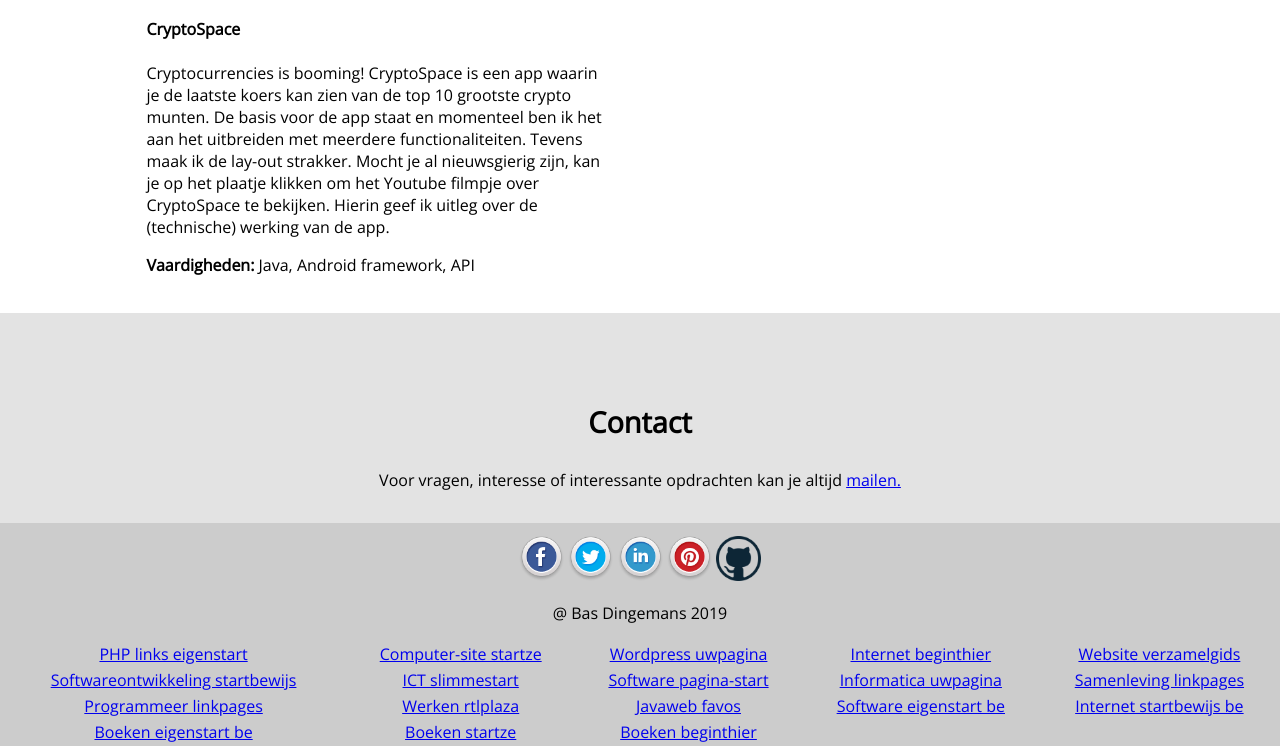
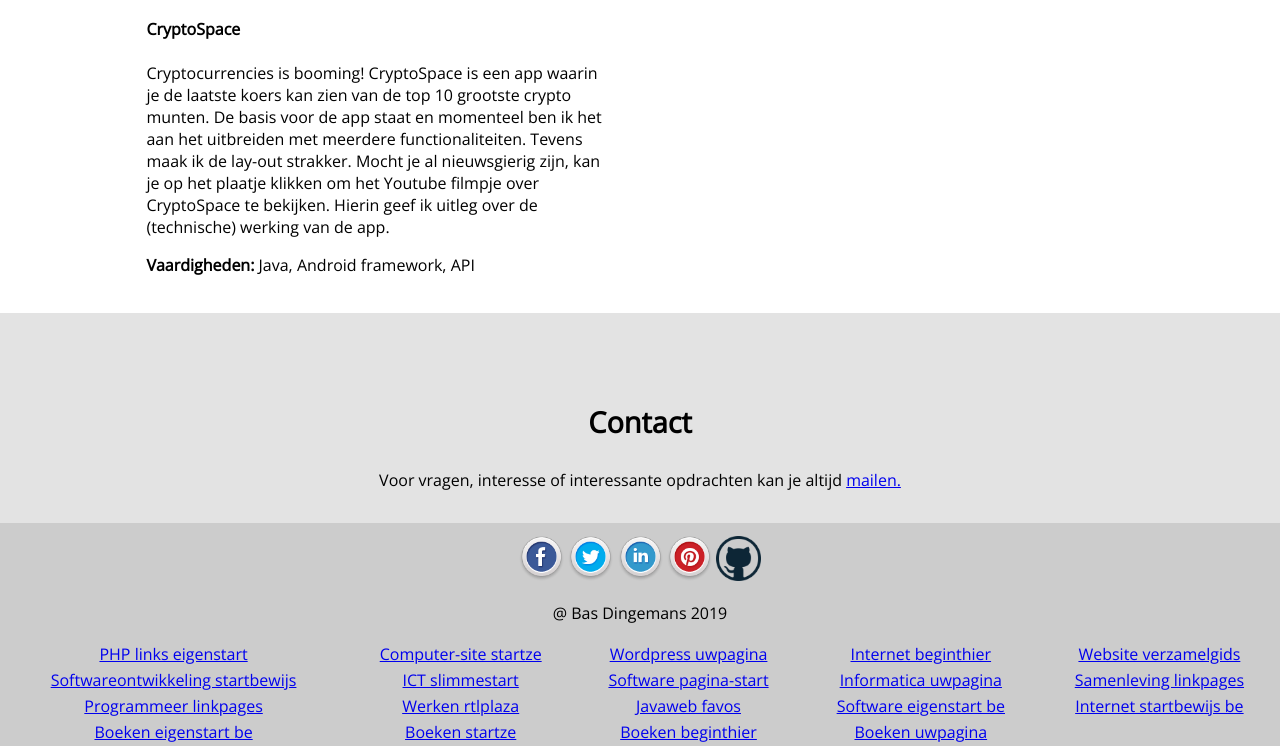
Before and after one commit to BasD92/portfolio-website, a plain HTML site: page index.html in a window 1280 px wide. Shown: the part 6175-6921 px from the top of the page. Drawn offline with nearby package versions, Linux system fonts and the light colour scheme.

Commit message:
Added link

```diff
--- a/index.html
+++ b/index.html
@@ -402,6 +402,7 @@
         <td><a href="https://boeken.eigenstart.be/" target="_blank" alt="Boeken eigenstart be">Boeken eigenstart be</a></td>
         <td><a href="https://boeken.startze.nl/" target="_blank" alt="Boeken startze">Boeken startze</a></td>
         <td><a href="https://boeken.beginthier.nl/" target="_blank" alt="Boeken beginthier">Boeken beginthier</a></td>
+        <td><a href="https://boeken.uwpagina.nl/" target="_blank" alt="Boeken uwpagina">Boeken uwpagina</a></td>
 	  </tr>
 	</table>
 </footer>
```
